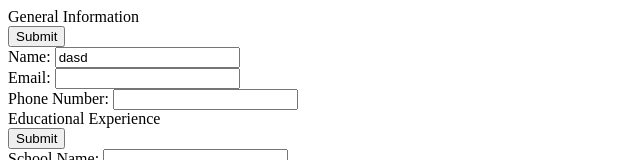
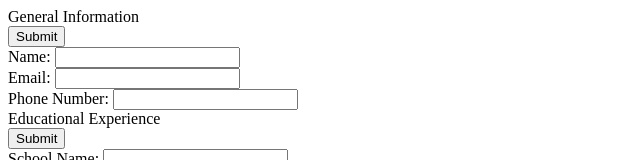
Before and after one commit to JamesGJ5-Learning-To-Code/cv-application, a React (Create React App) app in the folder cv-project/: page / in a window 1280 px wide. Shown: the top 160 px of the page, without its empty margins (0-640 px from the left). Built offline with nearby package versions, Linux system fonts and the light colour scheme.

Commit message:
Pass an initial detailValue of '' to name

```diff
--- a/cv-project/src/App.js
+++ b/cv-project/src/App.js
@@ -18,7 +18,7 @@ class App extends Component {
                 detailReference: 'name',
                 detailControlLabelText: 'Name: ',
                 useTextarea: false,
-                detailValue: 'dasd',
+                detailValue: '',
                 detailHeadingText: ''
               },
               {
```
